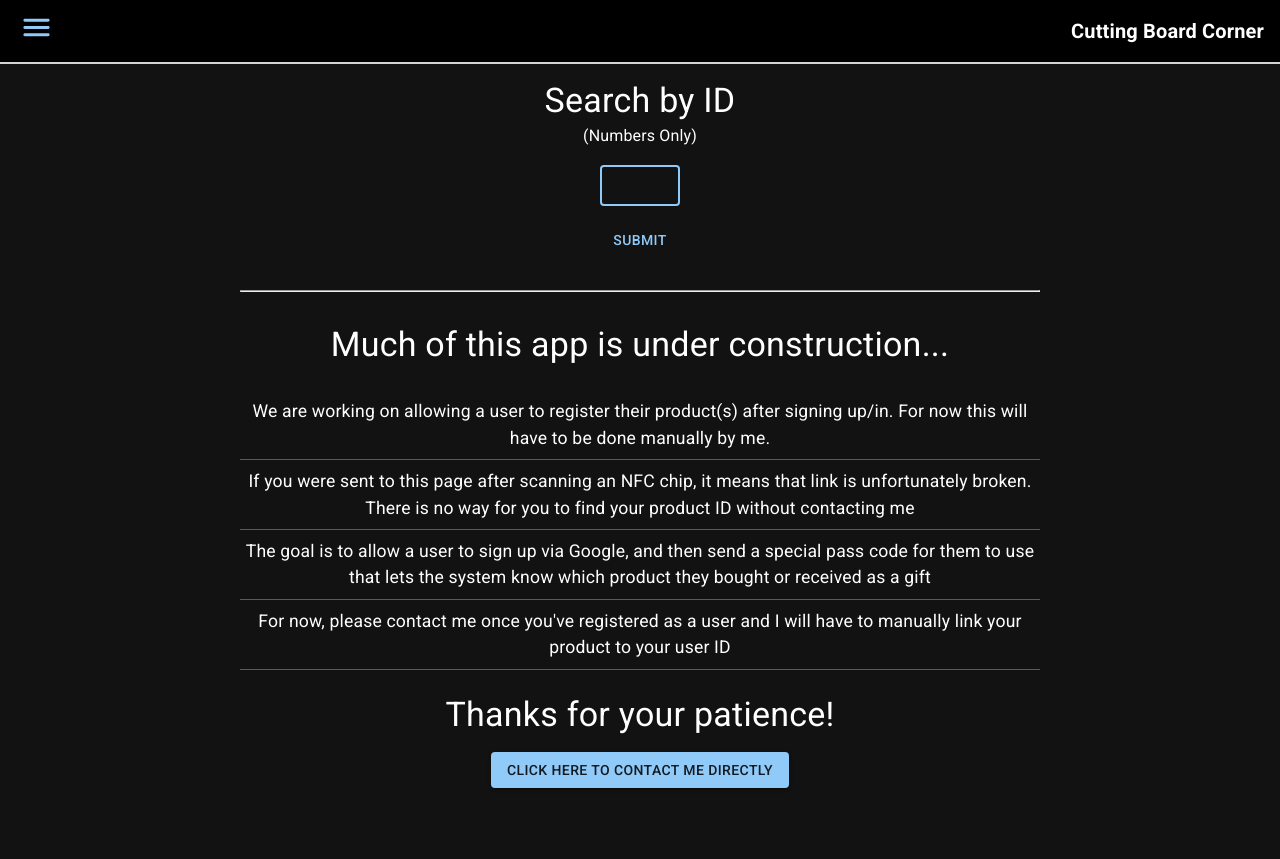
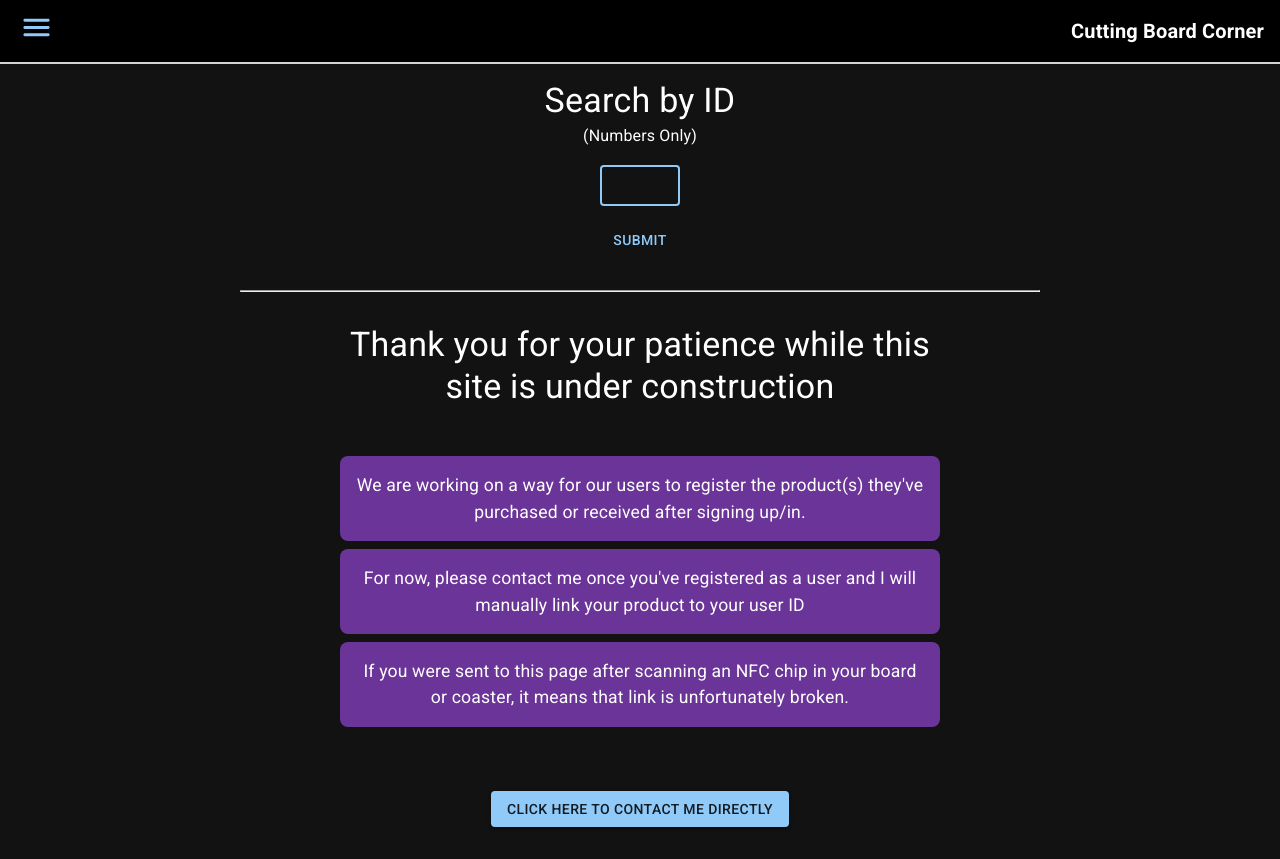
Before and after one commit to JCWoodworker/cuttingBoardCorner, a React (Vite) app: page / in a window 1280 px wide. Before the commit the page ends 820 px from the top, so only its background shows below. Built offline with nearby package versions, Linux system fonts and the light colour scheme.

Commit message:
updated syling on guest home page

```diff
--- a/src/App.scss
+++ b/src/App.scss
@@ -36,5 +36,6 @@
 	box-shadow: 3px 3px 3px rgba(255, 255, 255, .5)
 }
 .button-shadow-light-mode {
-	box-shadow: 3px 3px 3px rgba(0, 0, 0, 0.16)
+	box-shadow: 3px 3px 3px rgba(0, 0, 0, 0.16);
+	// color: rgba(39, 32, 44, 0.87);
 }
--- a/src/components/HomePageMessage.tsx
+++ b/src/components/HomePageMessage.tsx
@@ -1,33 +1,47 @@
 import { Box, Typography } from "@mui/material"
 
 const homePageMessageList = [
-	`We are working on allowing a user to register their product(s) after signing up/in.  For now this will have to be done manually by me.`,
-	`If you were sent to this page after scanning an NFC chip, it means that link is unfortunately broken. There is no way for you to find your product ID without contacting me`,
-	`The goal is to allow a user to sign up via Google, and then send a special pass code for them to use that lets the system know which product they bought or received as a gift`,
-	`For now, please contact me once you've registered as a user and I will have to manually link your product to your user ID`,
+	`We are working on a way for our users to register the product(s) they've purchased or received after signing up/in.`,
+	`For now, please contact me once you've registered as a user and I will manually link your product to your user ID`,
+	`If you were sent to this page after scanning an NFC chip in your board or coaster, it means that link is unfortunately broken.`,
 ]
 
 const HomePageMessage = () => {
 	return (
+		<Box
+			sx={{ margin: "0 auto", width: { xs: "100%", md: "80%", lg: "600px" } }}
+		>
 			<Box>
 				<Typography variant="h4">
-				Much of this app is under construction...
+					Thank you for your patience while this site is under construction
 				</Typography>
+			</Box>
+			<Box
+				sx={{
+					my: 2,
+					display: "grid",
+					placeItems: "center",
+					gap: 1,
+				}}
+			>
 				<br />
 				{homePageMessageList.map((message) => (
 					<Typography
 						variant="body1"
 						sx={{
-						py: 1,
+							padding: "1rem",
+							color: "white",
 							fontSize: "1.1rem",
-						borderBottom: "1px solid rgba(121, 121, 121, 0.7)",
+							borderRadius: "0.5rem",
+							backgroundColor: "rgba(107, 52, 152, 1)",
+							minWidth: { xs: "100%", md: "70%" },
 						}}
 					>
 						{message}
 					</Typography>
 				))}
 				<br />
-			<Typography variant="h4"> Thanks for your patience!</Typography>
+			</Box>
 		</Box>
 	)
 }
```
Lines whose indentation alone changed are shown as unchanged.
